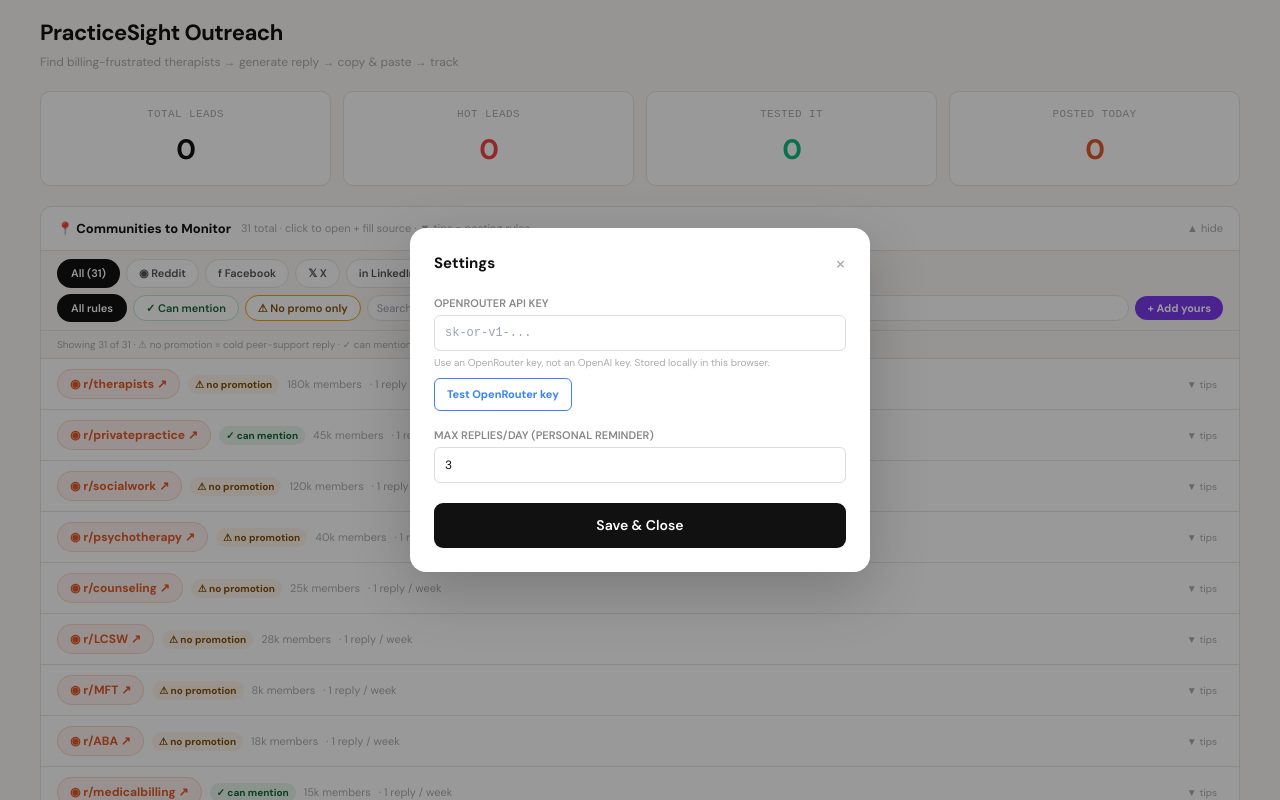
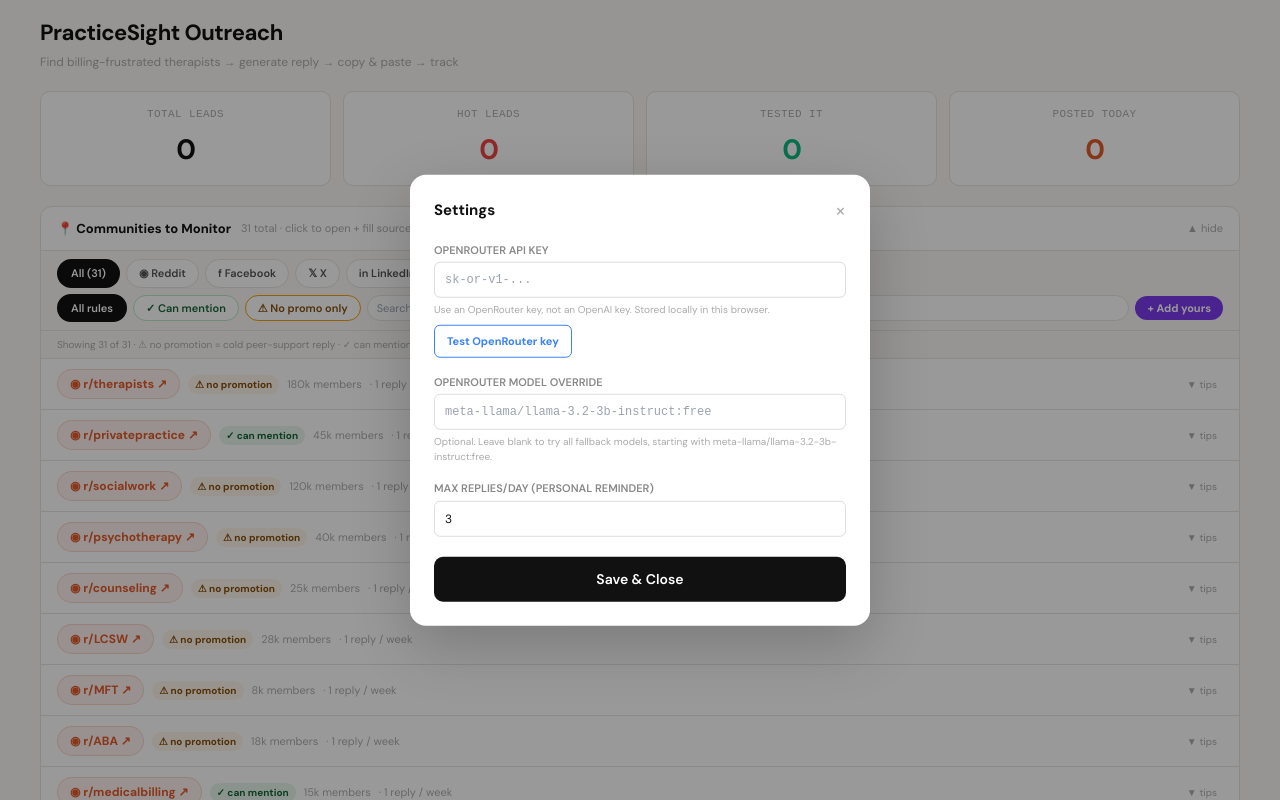
Before and after one commit to cleoat/practicesightmarketing, a React (Vite) app in the folder frontend/: page / in a window 1280 px wide. Both pictures are taken after a click on the button "⚙ Settings". Shown: the top 800 px of the page. Built offline with nearby package versions, Linux system fonts and the light colour scheme.

Commit message:
fix live OpenRouter fallback order

```diff
--- a/frontend/src/App.jsx
+++ b/frontend/src/App.jsx
@@ -180,7 +180,10 @@ function App() {
         <CommunitiesPanel onSelect={handleCommunitySelect} />
 
         {/* Post Templates */}
-        <PostTemplatesPanel apiKey={settings.openrouterApiKey} />
+        <PostTemplatesPanel
+          apiKey={settings.openrouterApiKey}
+          preferredModel={settings.openrouterModel}
+        />
 
         {/* Add lead */}
         <div style={{
@@ -309,6 +312,7 @@ function App() {
           onMarkPosted={handleMarkPosted}
           filter={filter}
           apiKey={settings.openrouterApiKey}
+          preferredModel={settings.openrouterModel}
         />
       </div>
     </div>
--- a/frontend/src/components/LeadCard.jsx
+++ b/frontend/src/components/LeadCard.jsx
@@ -4,7 +4,7 @@ import { chatCompletion } from '../lib/openrouter';
 import { communityToneGuidance, formatCommunityForPrompt, getCommunityRule } from '../lib/communityRules';
 import { COMMUNITIES } from './CommunitiesPanel';
 
-async function generateReply(comment, name, apiKey, source, channel, stage, variationNum) {
+async function generateReply(comment, name, apiKey, source, channel, stage, variationNum, preferredModel) {
   const communityRule = getCommunityRule(source, channel, COMMUNITIES);
   const platform = formatCommunityForPrompt(communityRule);
   const toneGuidance = communityToneGuidance(communityRule);
@@ -55,6 +55,7 @@ Write a warm, personal reply of 2-3 sentences that:
   const result = await chatCompletion({
     apiKey,
     maxTokens: 300,
+    preferredModel,
     messages: [{ role: 'user', content: prompt }],
   });
 
@@ -106,7 +107,7 @@ function getPostAction(ch, threadUrl, reply) {
   };
 }
 
-export function LeadCard({ lead, onUpdate, onDelete, onReply, onMarkPosted, apiKey }) {
+export function LeadCard({ lead, onUpdate, onDelete, onReply, onMarkPosted, apiKey, preferredModel }) {
   const [generating, setGenerating] = useState(false);
   const [generatedReply, setGeneratedReply] = useState(lead.reply || '');
   const [posted, setPosted] = useState(false);
@@ -135,7 +136,7 @@ export function LeadCard({ lead, onUpdate, onDelete, onReply, onMarkPosted, apiK
     setVariationNum(nextVariation);
     setGenerating(true);
     try {
-      const reply = await generateReply(lead.comment, lead.name, apiKey, lead.source, lead.ch, lead.stage, nextVariation);
+      const reply = await generateReply(lead.comment, lead.name, apiKey, lead.source, lead.ch, lead.stage, nextVariation, preferredModel);
       setGeneratedReply(reply);
       onUpdate(lead.id, { reply });
     } catch (e) {
--- a/frontend/src/components/PipelineView.jsx
+++ b/frontend/src/components/PipelineView.jsx
@@ -2,7 +2,7 @@ import React from 'react';
 import { STAGES, COLORS } from '../lib/constants';
 import LeadCard from './LeadCard';
 
-export function PipelineView({ leads, onUpdate, onDelete, onReply, onMarkPosted, filter = 'all', apiKey }) {
+export function PipelineView({ leads, onUpdate, onDelete, onReply, onMarkPosted, filter = 'all', apiKey, preferredModel }) {
   const filteredLeads = filter === 'all' ? leads : leads.filter(l => l.stage === filter);
 
   return (
@@ -57,6 +57,7 @@ export function PipelineView({ leads, onUpdate, onDelete, onReply, onMarkPosted,
                     onReply={onReply}
                     onMarkPosted={onMarkPosted}
                     apiKey={apiKey}
+                    preferredModel={preferredModel}
                   />
                 ))
               )}
--- a/frontend/src/components/PostTemplatesPanel.jsx
+++ b/frontend/src/components/PostTemplatesPanel.jsx
@@ -158,7 +158,7 @@ const PHASE_COLORS = {
   0: { bg: '#F5F4F0', color: '#555', label: 'Reply scripts' },
 };
 
-async function callRemix(body, community, apiKey) {
+async function callRemix(body, community, apiKey, preferredModel) {
   const isPhase2 = body.includes('practicesight.pages.dev');
   const communityRule = getCommunityRule(community, null, COMMUNITIES);
   const target = formatCommunityForPrompt(communityRule);
@@ -195,6 +195,7 @@ REMIX 3:
   const result = await chatCompletion({
     apiKey,
     maxTokens: 700,
+    preferredModel,
     messages: [{ role: 'user', content: prompt }],
   });
 
@@ -202,7 +203,7 @@ REMIX 3:
   return matches.map(m => m[1].trim()).filter(Boolean);
 }
 
-function PhaseSection({ phase, templates, apiKey }) {
+function PhaseSection({ phase, templates, apiKey, preferredModel }) {
   const pc = PHASE_COLORS[phase];
   return (
     <div style={{ marginBottom: 20 }}>
@@ -213,12 +214,12 @@ function PhaseSection({ phase, templates, apiKey }) {
       }}>
         {pc.label}
       </div>
-      {templates.map(t => <TemplateCard key={t.id} template={t} apiKey={apiKey} />)}
+      {templates.map(t => <TemplateCard key={t.id} template={t} apiKey={apiKey} preferredModel={preferredModel} />)}
     </div>
   );
 }
 
-function TemplateCard({ template, apiKey }) {
+function TemplateCard({ template, apiKey, preferredModel }) {
   const [remixes, setRemixes] = useState([]);
   const [generating, setGenerating] = useState(false);
   const [error, setError] = useState('');
@@ -247,7 +248,8 @@ function TemplateCard({ template, apiKey }) {
       const results = await callRemix(
         template.body,
         targetCommunity,
-        apiKey
+        apiKey,
+        preferredModel
       );
       if (!results.length) throw new Error('No remixes generated — try again');
       setRemixes(results);
@@ -367,7 +369,7 @@ function TemplateCard({ template, apiKey }) {
   );
 }
 
-export function PostTemplatesPanel({ apiKey }) {
+export function PostTemplatesPanel({ apiKey, preferredModel }) {
   const [open, setOpen] = useState(false);
 
   return (
@@ -394,9 +396,9 @@ export function PostTemplatesPanel({ apiKey }) {
 
       {open && (
         <div style={{ borderTop: `1px solid ${COLORS.border}`, padding: '14px 16px' }}>
-          <PhaseSection phase={1} templates={TEMPLATES.filter(t => t.phase === 1)} apiKey={apiKey} />
-          <PhaseSection phase={2} templates={TEMPLATES.filter(t => t.phase === 2)} apiKey={apiKey} />
-          <PhaseSection phase={0} templates={TEMPLATES.filter(t => t.phase === 0)} apiKey={apiKey} />
+          <PhaseSection phase={1} templates={TEMPLATES.filter(t => t.phase === 1)} apiKey={apiKey} preferredModel={preferredModel} />
+          <PhaseSection phase={2} templates={TEMPLATES.filter(t => t.phase === 2)} apiKey={apiKey} preferredModel={preferredModel} />
+          <PhaseSection phase={0} templates={TEMPLATES.filter(t => t.phase === 0)} apiKey={apiKey} preferredModel={preferredModel} />
         </div>
       )}
     </div>
--- a/frontend/src/components/SettingsPanel.jsx
+++ b/frontend/src/components/SettingsPanel.jsx
@@ -1,6 +1,6 @@
 import React, { useState } from 'react';
 import { COLORS } from '../lib/constants';
-import { getOpenRouterKeyIssue, normalizeOpenRouterKey, testOpenRouterKey } from '../lib/openrouter';
+import { DEFAULT_OPENROUTER_MODELS, getOpenRouterKeyIssue, normalizeOpenRouterKey, testOpenRouterKey } from '../lib/openrouter';
 
 export function SettingsPanel({ settings, onUpdate }) {
   const [isOpen, setIsOpen] = useState(false);
@@ -31,7 +31,7 @@ export function SettingsPanel({ settings, onUpdate }) {
     setTesting(true);
     setKeyStatus('');
     try {
-      const result = await testOpenRouterKey(settings.openrouterApiKey);
+      const result = await testOpenRouterKey(settings.openrouterApiKey, settings.openrouterModel);
       setKeyStatusType('success');
       setKeyStatus(`Connected through ${result.model}`);
     } catch (error) {
@@ -130,6 +130,30 @@ export function SettingsPanel({ settings, onUpdate }) {
           )}
         </div>
 
+        {/* OpenRouter model override */}
+        <div style={{ marginBottom: 16 }}>
+          <label style={{
+            fontSize: 11, color: '#888', display: 'block',
+            marginBottom: 4, fontWeight: 600, textTransform: 'uppercase'
+          }}>
+            OpenRouter model override
+          </label>
+          <input
+            type="text"
+            placeholder={DEFAULT_OPENROUTER_MODELS[0]}
+            value={settings.openrouterModel || ''}
+            onChange={(e) => onUpdate('openrouterModel', e.target.value)}
+            style={{
+              width: '100%', padding: '8px 10px',
+              border: '1px solid #ddd', borderRadius: 6,
+              fontSize: 12, boxSizing: 'border-box', fontFamily: 'monospace'
+            }}
+          />
+          <div style={{ fontSize: 10, color: '#aaa', marginTop: 4 }}>
+            Optional. Leave blank to try all fallback models, starting with {DEFAULT_OPENROUTER_MODELS[0]}.
+          </div>
+        </div>
+
         {/* Max replies per day */}
         <div style={{ marginBottom: 20 }}>
           <label style={{
--- a/frontend/src/lib/constants.js
+++ b/frontend/src/lib/constants.js
@@ -67,7 +67,8 @@ export const DEFAULT_LEAD = {
 // Default settings template
 export const DEFAULT_SETTINGS = {
   maxPostsPerDay: 3,
-  openrouterApiKey: ''
+  openrouterApiKey: '',
+  openrouterModel: ''
 };
 
 // Default Reddit stats
```
Also changed, not shown: frontend/src/lib/openrouter.js, 1 other file (tests, documents, lock files or other folders).
